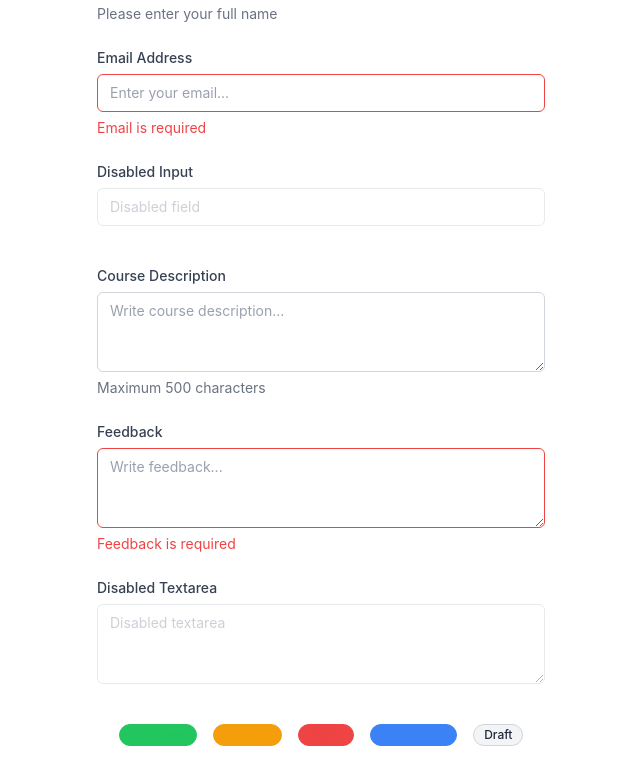
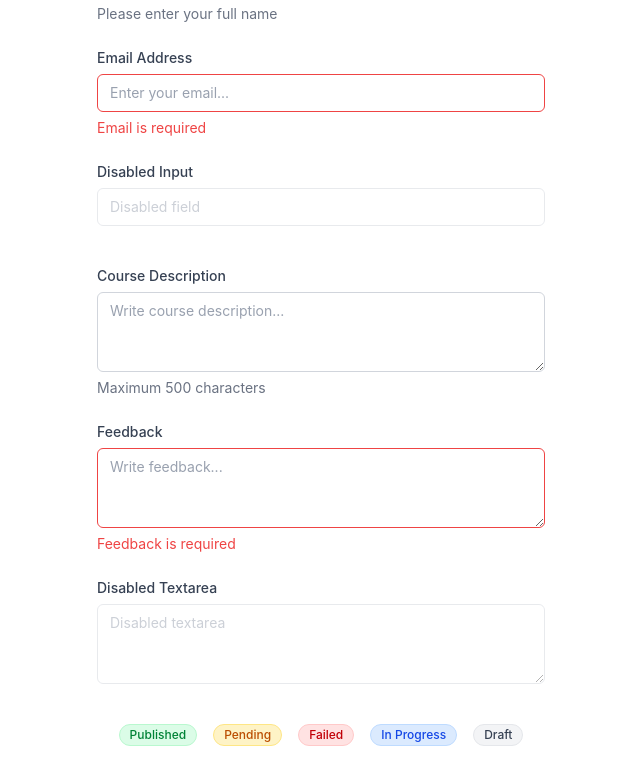
Before and after one commit to Salausegun12/cybervast-lms, a Next.js app: page / in a window 1280 px wide. Shown: the part 702-1486 px from the top of the page, without its empty margins (319-959 px from the left). Built offline with nearby package versions, Linux system fonts and the light colour scheme.

Commit message:
fix: update badge variant colors to standard tailwind utilities

```diff
--- a/src/components/Badge/Badge.tsx
+++ b/src/components/Badge/Badge.tsx
@@ -13,11 +13,11 @@ export const Badge: React.FC<BadgeProps> = ({
   const baseStyles = "inline-flex items-center px-2.5 py-0.5 rounded-full text-xs font-medium";
 
   const variants = {
-    success: "bg-[var(--success-color,#22c55e)] bg-opacity-20 text-[var(--success-color,#22c55e)] border border-[var(--success-color,#22c55e)]",
-    warning: "bg-[var(--warning-color,#f59e0b)] bg-opacity-20 text-[var(--warning-color,#f59e0b)] border border-[var(--warning-color,#f59e0b)]",
-    error: "bg-[var(--danger-color,#ef4444)] bg-opacity-20 text-[var(--danger-color,#ef4444)] border border-[var(--danger-color,#ef4444)]",
-    info: "bg-[var(--info-color,#3b82f6)] bg-opacity-20 text-[var(--info-color,#3b82f6)] border border-[var(--info-color,#3b82f6)]",
-    neutral: "bg-gray-100 text-gray-800 border border-gray-300",
+    success: "bg-green-100 text-green-700 border border-green-200",
+    warning: "bg-amber-100 text-amber-700 border border-amber-200",
+    error: "bg-red-100 text-red-700 border border-red-200",
+    info: "bg-blue-100 text-blue-700 border border-blue-200",
+    neutral: "bg-gray-100 text-gray-700 border border-gray-200",
   };
 
   return (
```
